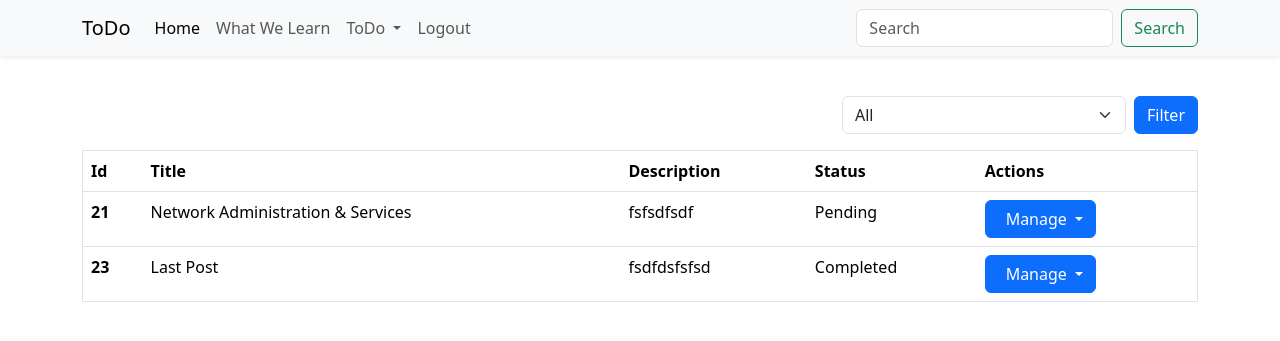
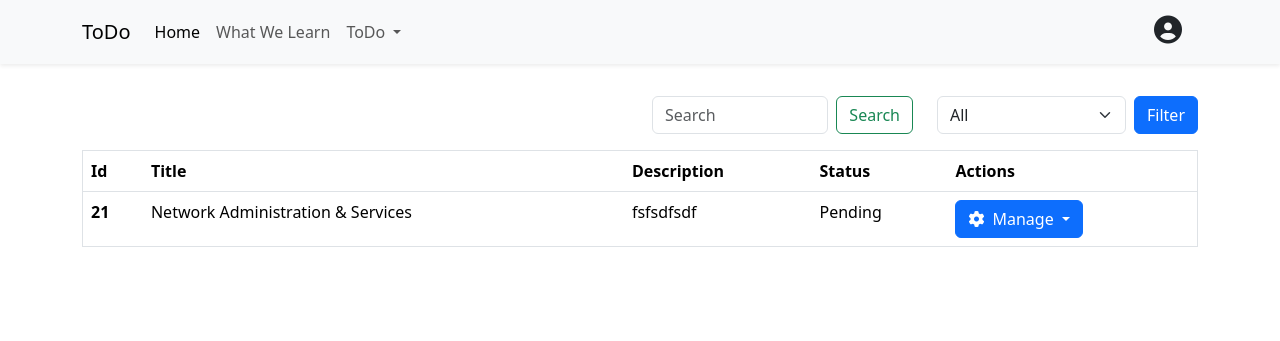
Before and after one commit to swesadiqul/cbv-todo, a Django app: page /todo-list/ in a window 1280 px wide. Shown: the top 341 px of the page. Run offline with Django 4.2, Linux system fonts and the light colour scheme; a user stored in the database is signed in; data comes from the database, SQL or seed files in the repository; both versions use the stored data as it was after the commit; some libraries are stand-ins or nearby versions.

Commit message:
updated login new system

```diff
--- a/todo_app/models.py
+++ b/todo_app/models.py
@@ -1,4 +1,5 @@
 from django.db import models
+from django.contrib.auth.models import User
 
 class Todo(models.Model):
     WORK_STATUS = [
@@ -6,7 +7,7 @@ class Todo(models.Model):
         ('P', 'Pending'),
         ('C', 'Completed'),
     ]
-
+    user = models.ForeignKey(User, on_delete=models.CASCADE, null=True)
     title = models.CharField(max_length=120)
     description = models.TextField()
     status = models.CharField(max_length=255, choices=WORK_STATUS)
--- a/todo_app/templates/base.html
+++ b/todo_app/templates/base.html
@@ -5,6 +5,7 @@
   <meta charset="utf-8">
   <meta name="viewport" content="width=device-width, initial-scale=1">
   <link href="https://cdn.jsdelivr.net/npm/bootstrap@5.3.0-alpha3/dist/css/bootstrap.min.css" rel="stylesheet">
+  <link rel="stylesheet" href="https://cdnjs.cloudflare.com/ajax/libs/font-awesome/6.4.0/css/all.min.css"/>
   <title>
     {% block title %}
 
--- a/todo_app/templates/include/header.html
+++ b/todo_app/templates/include/header.html
@@ -26,26 +26,23 @@
             </ul>
           </li>
           {% endif %}
-
-
-          {% if not user.is_authenticated %}
-          <li class="nav-item">
-            <a href="{% url 'register' %}" class="nav-link">Join Us</a>
-          </li>
-          {% endif %}
-
-
-          {% if user.is_authenticated %}
-          <li class="nav-item">
-            <a href="{% url 'logout' %}" class="nav-link">Logout</a>
-          </li>
-          {% endif %}
-
         </ul>
-        <form class="d-flex" action="/todo_list/" role="search" method="get">
-          <input class="form-control me-2" type="search" name="q" placeholder="Search" aria-label="Search">
-          <button class="btn btn-outline-success" type="submit">Search</button>
-        </form>
+        {% if user.is_authenticated %}
+        <div class="btn-group">
+          <button type="button" class="btn btn-lg border-0" data-bs-toggle="dropdown" aria-expanded="false">
+            <i class="fa-solid fa-circle-user fs-3"></i>
+          </button>
+          <ul class="dropdown-menu dropdown-menu-end">
+            <li><a class="dropdown-item" href="#">Dashboard</a></li>
+            <li><a class="dropdown-item" href="{% url 'logout' %}">Logout</a></li>
+            <li><a class="dropdown-item" href="#">Change Password</a></li>
+          </ul>
+        </div>
+        {% else %}
+            <ul class="navbar-nav">
+              <li class="nav-item"><a class="nav-link fs-6" href="{% url 'register' %}">Registration / Login</a></li>
+            </ul>
+        {% endif %}
       </div>
     </div>
   </nav>
--- a/todo_app/templates/todo/index.html
+++ b/todo_app/templates/todo/index.html
@@ -8,7 +8,7 @@ ToDo | Home
 
 
 {% block content %}
-<section class="home" id="home">
+<section class="home my-5 pt-3" id="home">
     <div class="container">
         <div class="row">
             <div class="col-12">
--- a/todo_app/templates/todo/todo_list.html
+++ b/todo_app/templates/todo/todo_list.html
@@ -8,7 +8,13 @@ TODO | List
 <section class="todo_create my-5 pt-5" id="todo_create">
   <div class="container">
     <div class="row justify-content-end mb-3">
-      <div class="col-md-4">
+      <div class="col-md-3">
+        <form class="d-flex" action="/todo-list/" role="search" method="get">
+          <input class="form-control me-2" type="search" name="q" placeholder="Search" aria-label="Search">
+          <button class="btn btn-outline-success" type="submit">Search</button>
+        </form>
+      </div>
+      <div class="col-md-3">
         <form method="GET" action="{% url 'todo_list' %}" class="d-flex">
           <select id="status" name="status" class="form-select me-2">
             <option value="">All</option>
--- a/todo_app/views.py
+++ b/todo_app/views.py
@@ -7,16 +7,13 @@ from django.views.generic.list import ListView
 from django.contrib import messages
 from django.contrib.auth.mixins import LoginRequiredMixin
 from django.urls import reverse_lazy, reverse
+from django.shortcuts import redirect
+from django.http import Http404
 
 
 # Create your views here.
 class IndexView(TemplateView):
     template_name = 'todo/index.html'
-
-    def get_context_data(self, *args, **kwargs):
-        context = super().get_context_data(**kwargs)
-        context['name'] = 'Sadiqul Islam'
-        return context
 
 
 class ToDoCreateView(LoginRequiredMixin, CreateView):
@@ -25,6 +22,8 @@ class ToDoCreateView(LoginRequiredMixin, CreateView):
     success_url = '/todo-list/'
 
     def form_valid(self, form):
+        # Set the current user as the owner of the todo item
+        form.instance.user = self.request.user
         messages.success(self.request, 'Todo item created successfully.')
         return super().form_valid(form)
 
@@ -47,7 +46,9 @@ class TodoListView(LoginRequiredMixin, ListView):
     login_url = reverse_lazy('login')  # Specify your login URL
 
     def get_queryset(self):
+        user = self.request.user
         queryset = super().get_queryset()
+        queryset = queryset.filter(user=user)
         status = self.request.GET.get('status')
         q = self.request.GET.get('q')
 
@@ -77,7 +78,33 @@ class TodoUpdateView(LoginRequiredMixin, UpdateView):
     template_name = 'todo/todo_update.html'
     login_url = reverse_lazy('login')
 
+    def get_queryset(self):
+        user = self.request.user
+        queryset = super().get_queryset()
+        queryset = queryset.filter(user=user)  # Filter todos by the logged-in user
+        return queryset
+
+    def get(self, request, *args, **kwargs):
+        try:
+            self.object = self.get_object()
+
+            # Check if the user owns the todo item being accessed
+            if self.object.user != self.request.user:
+                messages.error(request, 'You are not allowed to access this todo item.')
+                return redirect('todo_list')
+
+            return super().get(request, *args, **kwargs)
+
+        except Http404:
+            messages.error(request, 'Todo item not found.')
+            return redirect('todo_list')
+
     def form_valid(self, form):
+        # Check if the user owns the todo item being updated
+        if form.instance.user != self.request.user:
+            messages.error(self.request, 'You are not allowed to update this todo item.')
+            return redirect('todo_list')
+
         messages.success(self.request, 'Todo item updated successfully.')
         return super().form_valid(form)
 
@@ -85,8 +112,8 @@ class TodoUpdateView(LoginRequiredMixin, UpdateView):
         if not self.request.user.is_authenticated:
             self.request.session['next'] = self.request.get_full_path()
             return super().handle_no_permission()
-        return super().handle_no_permission()
-
+        messages.error(self.request, 'You are not allowed to update this todo item.')
+        return redirect('todo_list')
 
     def get_success_url(self):
         return reverse('todo_list')
```
Also changed, not shown: users/views.py (+11 -14 lines), ToDo/settings.py (line endings or trailing spaces), db.sqlite3, todo_app/migrations/0008_todo_user.py (added).
